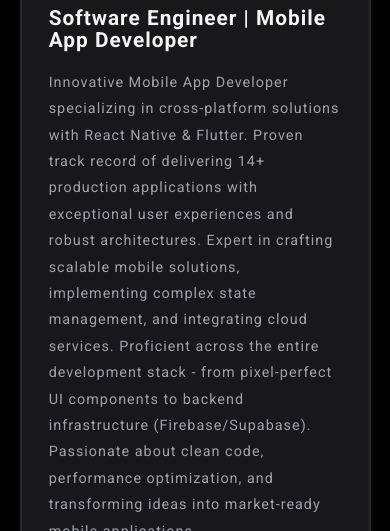
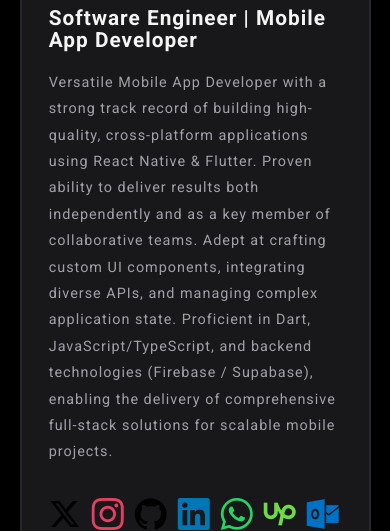
Before and after one commit to Ibrahimfathi96/Portfolio, a React (Vite) app: page / in a window 390 px wide. Shown: the part 313-844 px from the top of the page. Built offline with nearby package versions, Linux system fonts and the light colour scheme.

Commit message:
Refine hero section description for clarity and impact, highlighting expertise in mobile app development and full-stack solutions.

```diff
--- a/src/components/2-hero/Hero.jsx
+++ b/src/components/2-hero/Hero.jsx
@@ -73,16 +73,14 @@ const Hero = () => {
           Software Engineer | Mobile App Developer
         </h2>
         <p className="sub-title">
-          Innovative Mobile App Developer specializing in cross-platform
-          solutions with React Native & Flutter. Proven track record of
-          delivering 14+ production applications with exceptional user
-          experiences and robust architectures. Expert in crafting scalable
-          mobile solutions, implementing complex state management, and
-          integrating cloud services. Proficient across the entire development
-          stack - from pixel-perfect UI components to backend infrastructure
-          (Firebase/Supabase). Passionate about clean code, performance
-          optimization, and transforming ideas into market-ready mobile
-          applications.
+          Versatile Mobile App Developer with a strong track record of building
+          high-quality, cross-platform applications using React Native &
+          Flutter. Proven ability to deliver results both independently and as a
+          key member of collaborative teams. Adept at crafting custom UI
+          components, integrating diverse APIs, and managing complex application
+          state. Proficient in Dart, JavaScript/TypeScript, and backend
+          technologies (Firebase / Supabase), enabling the delivery of
+          comprehensive full-stack solutions for scalable mobile projects.
         </p>
         <div className="all-icons flex">
           <a
```
